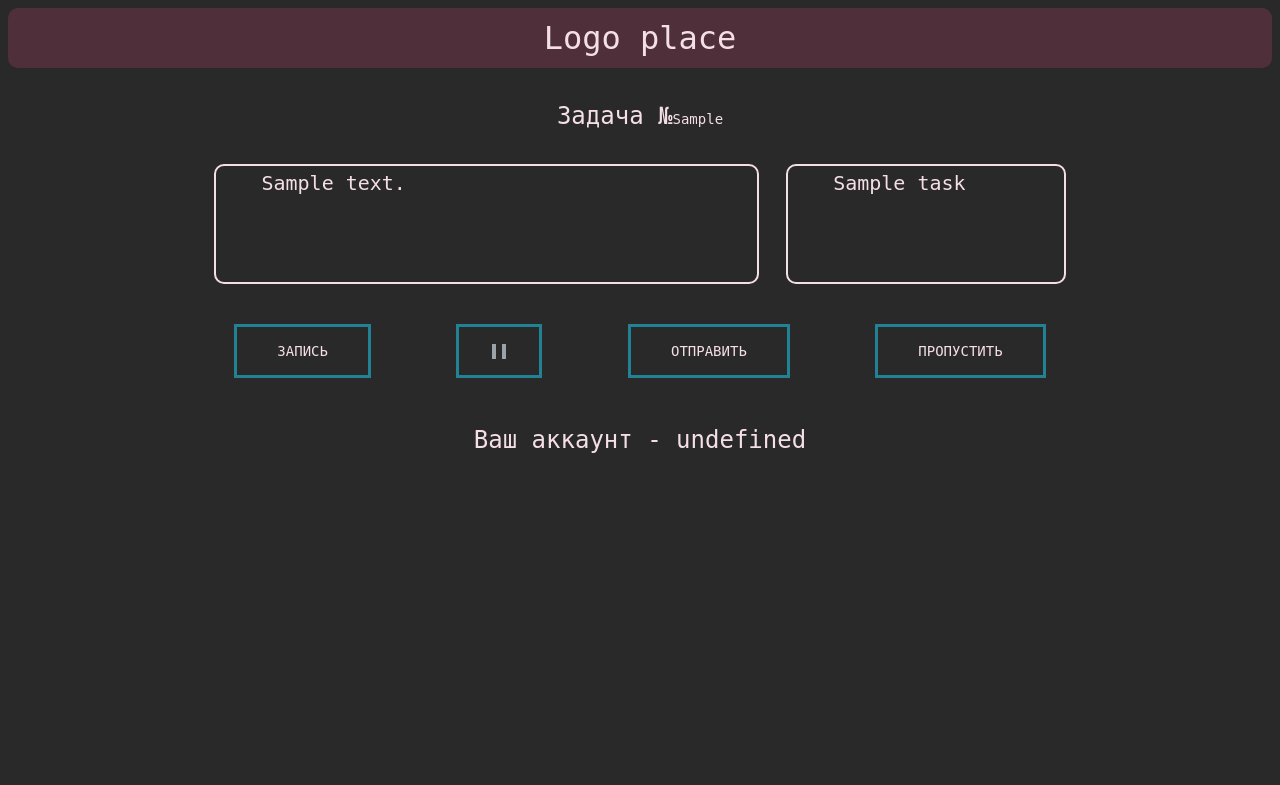
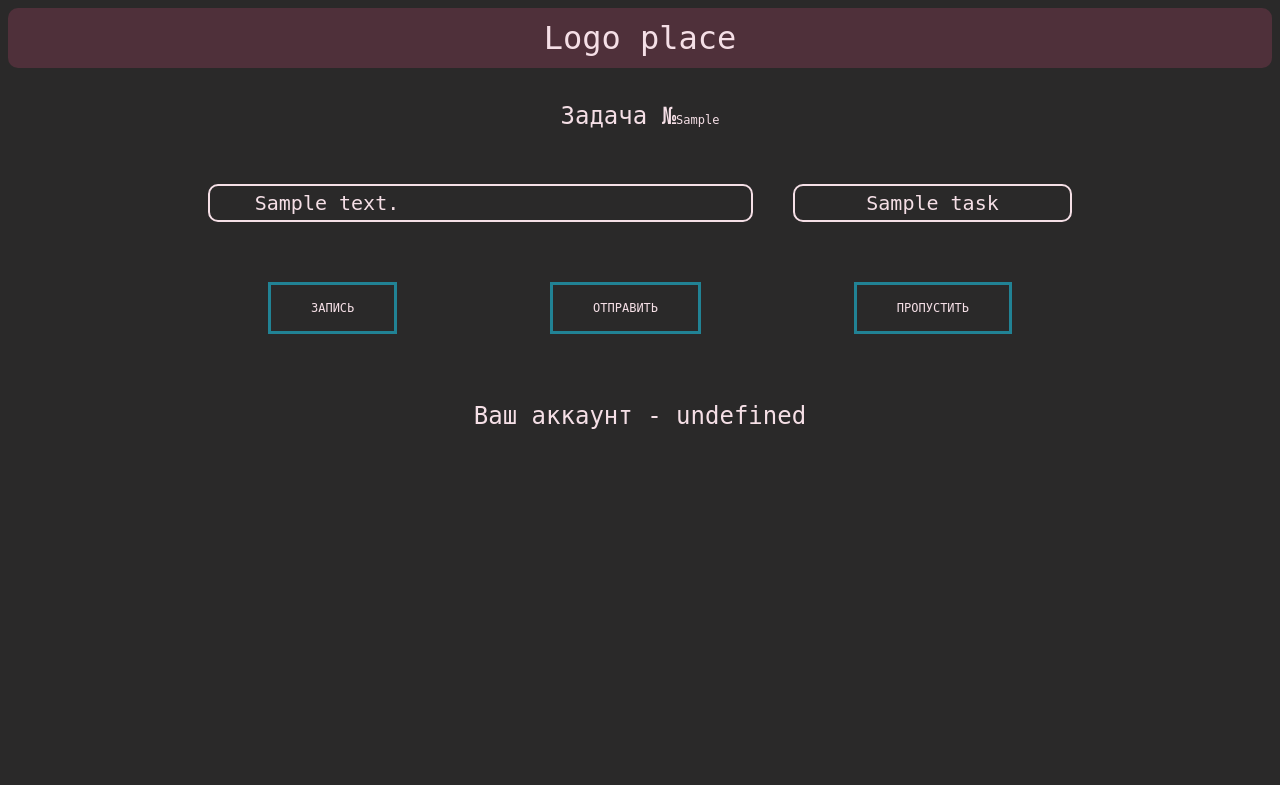
Before and after one commit to sunfireaegis/voice-recording-web, a Flask app: template templates/index.html in a window 1280 px wide. Shown: the top 785 px of the page. Run offline with Flask 2, Linux system fonts and the light colour scheme; the template is opened without the code that fills it: most values are stand-ins (such as "Sample title", 1, 10 or a date in 2020).

Commit message:
update some frontend

```diff
--- a/static/css/style.css
+++ b/static/css/style.css
@@ -1,6 +1,6 @@
 * {
     font-family: 'JetBrains Mono', monospace;
-    font-size: 14px;
+    font-size: calc(1vh + 4px);
     color: #f5dfe6;
 }
 
@@ -11,15 +11,18 @@
     align-items: center;
 }
 
+@media screen and (max-width: 1272px) {
+    #text-container {
+        flex-flow: column wrap!important;
+        align-items: center!important;
+    }
+}
+
 .triangle{
     position: absolute;
     border: 8px solid transparent;
     border-left: 15px solid white;
     margin-left: 12px!important;
-}
-
-.vpalka-d {
-    opacity: 0.6;
 }
 
 .vpalka{
@@ -65,12 +68,12 @@
 #main_body {
     display: flex;
     margin-top: 10px;
-    flex-flow: column wrap;
+    flex-direction: column;
     width: 70%;
-    height: 700px;
     align-self: center;
     /* overflow-y: scroll; */
     overflow-x: clip;
+    gap: 20px;
 }
 
 #main_body > p {
@@ -83,6 +86,7 @@
     display: flex;
     flex-flow: row wrap;
     justify-content: space-evenly;
+    gap: 20px;
 }
 
 #text {
@@ -99,12 +103,17 @@
 #task {
     margin: 10px;
     padding: 5px;
-    font-size: 20px;
     width: 30%;
-    text-indent: 2em;
-    text-align: justify;
     border: 2px solid #f5dfe6;
     border-radius: 10px;
+    display: flex;
+    justify-content: center;
+    align-items: center;
+}
+
+.task_text {
+    font-size: 20px;
+    text-align: center;
 }
 
 audio {
@@ -117,7 +126,12 @@
     gap: 12px;
     flex-direction: row;
     justify-content: space-around;
-    flex-wrap: wrap;
+    flex-wrap: nowrap;
+    overflow-x: scroll;
+}
+
+.dp-none{
+    display: none!important;
 }
 
 .butt {
--- a/static/js/script.js
+++ b/static/js/script.js
@@ -36,17 +36,12 @@
 
         const btnVoice = document.querySelector('#record') // definig buttons
         const btnSend = document.querySelector('#send')
-        const btnStop = document.querySelector('#pause')
+        const btnPause = document.querySelector("#pause")
         const btnSkip = document.querySelector('#skip')
 
-
-
         btnVoice.classList.add("start")
-
         btnVoice.addEventListener('click', function () {
-            document.querySelectorAll(".vpalka").forEach((i) => {
-                i.classList.toggle('vpalka-d')
-            })
+            btnPause.classList.toggle("dp-none")
             if (btnVoice.innerHTML.includes("Запись")) {
                 mediaRecorder.start();
                 btnVoice.classList.replace("start", "stop")
@@ -56,8 +51,6 @@
             } else if (btnVoice.innerHTML.includes("Стоп")) {
                 mediaRecorder.stop();
                 btnVoice.classList.replace("stop", "start")
-                                btnStop.innerHTML = '<div style="position: absolute; margin: 12px; max-width: 40%; display: flex; gap: 6px; justify-content: space-between"><div  class="vpalka"></div><div class="vpalka"></div></div>'
-
 
                 btnVoice.innerHTML = "<div>Запись</div>"
                 btnVoice.id = "start"
@@ -80,15 +73,15 @@
         document.querySelector("#text-container").appendChild(mainaudio)
 
 
-        btnStop.addEventListener('click', function() {
+        btnPause.addEventListener('click', function() {
             if (mediaRecorder.state === 'paused') {
                 mediaRecorder.resume()
-                btnStop.innerHTML = '<div style="position: absolute; margin: 12px; max-width: 40%; display: flex; gap: 6px; justify-content: space-between"><div  class="vpalka"></div><div class="vpalka"></div></div>'
+                btnPause.innerHTML = '<div style="position: absolute; margin: 12px; max-width: 40%; display: flex; gap: 6px; justify-content: space-between"><div  class="vpalka"></div><div class="vpalka"></div></div>'
 
             } else if (mediaRecorder.state === "recording") {
                 mediaRecorder.pause()
-                btnStop.innerHTML = "<div class='triangle''></div>"
-                btnStop.style.position = 'relative'
+                btnPause.innerHTML = "<div class='triangle''></div>"
+                btnPause.style.position = 'relative'
             }
         })
 
--- a/templates/index.html
+++ b/templates/index.html
@@ -16,15 +16,13 @@
             <p>Задача №<span id="task_number">{{ n }}</span></p>
             <div id="text-container">
                 <div id="text">{{ text }}</div>
-                <div id="task">{{ task }}</div>
+                <div id="task"><div class="task_text">{{ task }}</div></div>
             </div>
             <div id="button-container" style="margin-bottom: 3vh;">
                 <a href="#" id="record" class="butt"><div>Запись</div></a>
-                <a href="#" id="pause" class="butt"><div style="position: absolute; max-width: 40%; display: flex; gap: 6px; justify-content: space-between"><div  class="vpalka-d vpalka"></div><div class="vpalka vpalka-d "></div></div></a>
-
+                <a href="#" id="pause" class="butt dp-none"><div style="position: absolute; max-width: 40%; display: flex; gap: 6px; justify-content: space-between"><div  class="vpalka"></div><div class="vpalka"></div></div></a>
                 <a href="#" id="send" class="butt"><div>Отправить</div></a>
                 <a href="#" id="skip" class="butt"><div>Пропустить</div></a>
-
             </div>
             <script src="{{ url_for('static', filename='js/script.js') }}"></script>
         </div>
```
